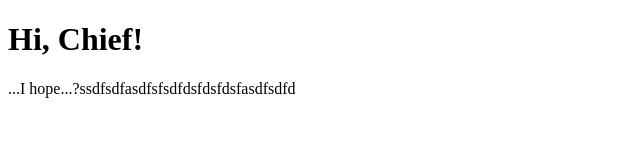
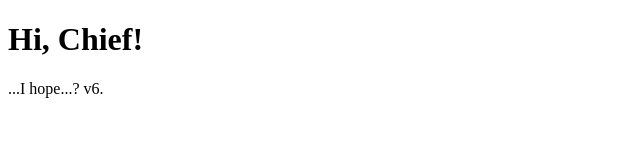
Before and after one commit to eshinn/githook-test, a website: page src/index.pug in a window 1280 px wide. Shown: the whole page, without its empty margins (0-640 px from the left). Drawn offline with nearby package versions, Linux system fonts and the light colour scheme; files that its build step writes are made by us from their sources.

Commit message:
Foo on v6

```diff
--- a/src/index.pug
+++ b/src/index.pug
@@ -4,4 +4,4 @@ html
 		title Hi
 	body
 		h1 Hi, Chief!
-		p ...I hope...?ssdfsdfasdfsfsdfdsfdsfdsfasdfsdfd
+		p ...I hope...? v6.
```
